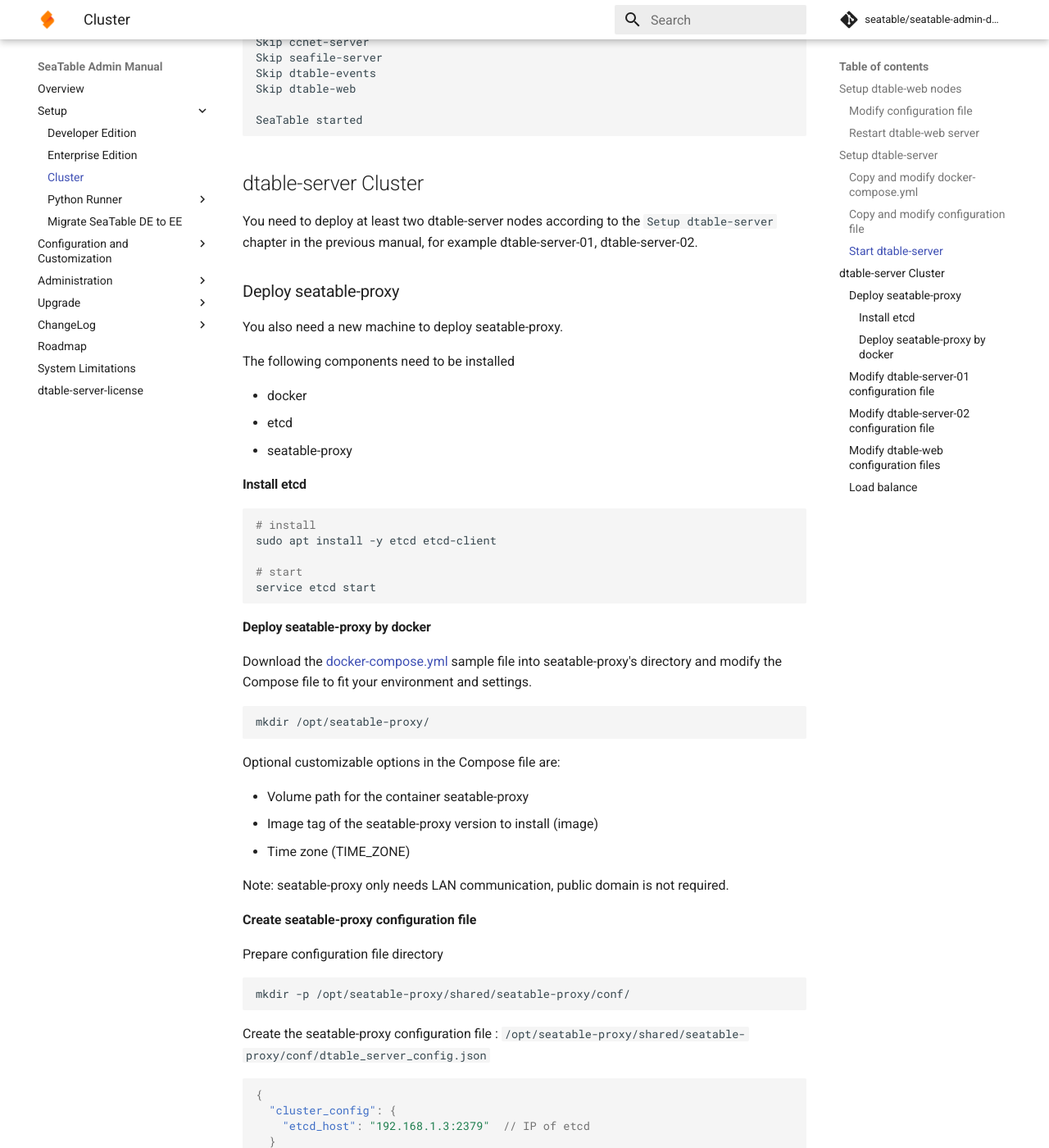
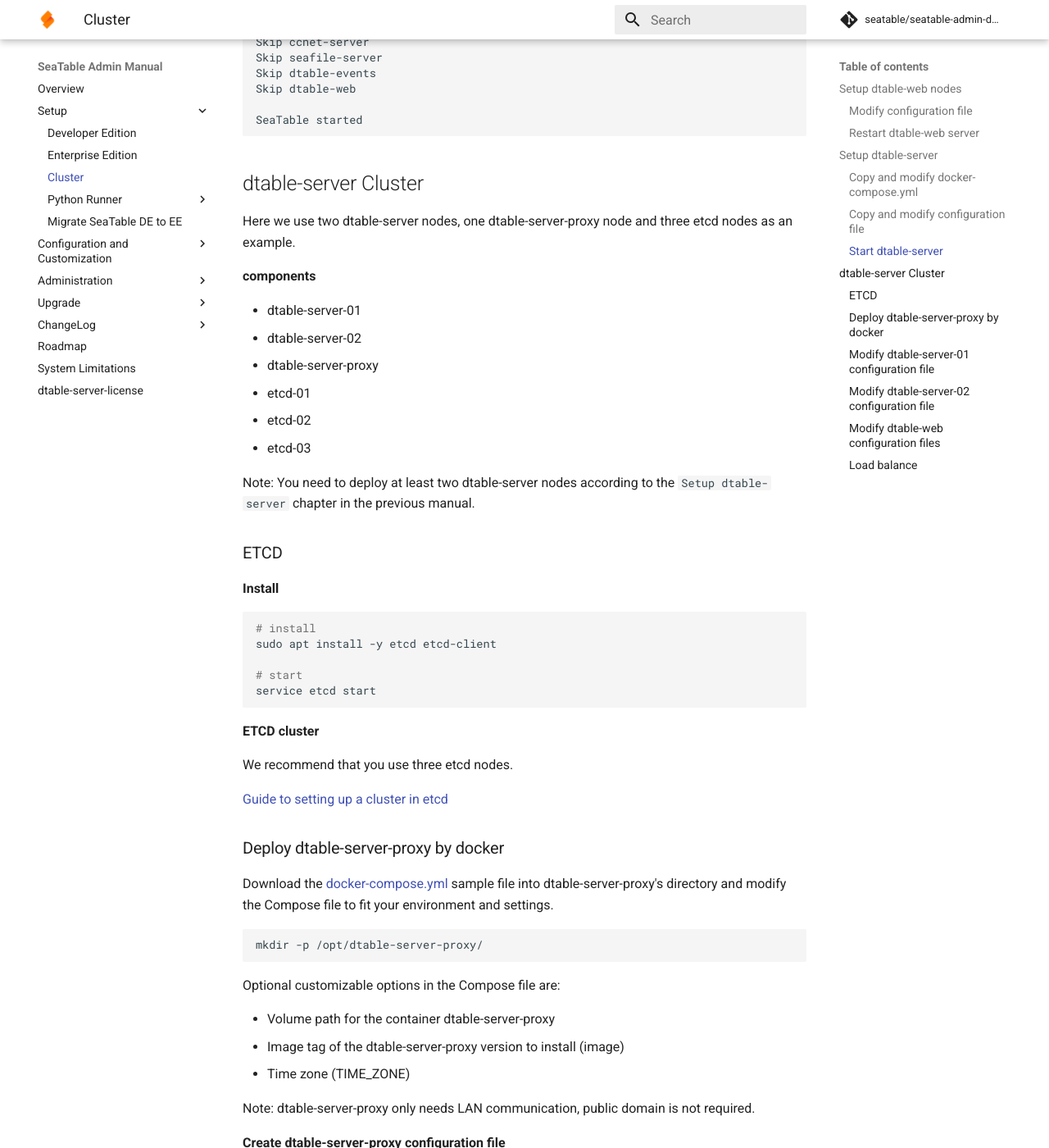
Before and after one commit to seatable/seatable-admin-docs, an MkDocs documentation site: the page built from manual/docker/Cluster/SeaTable Cluster.md, in a window 1280 px wide and 1400 px high, scrolled down 4611 px. Shown: the whole window at 82% size. Built offline with MkDocs 1.6.1 and Material for MkDocs 9.7.7, drawn with Linux system fonts in a browser that asks for light colours; comment, search, counter and statistics services are not loaded; some of the changed text lies outside the part shown.

Commit message:
rename to dtable-server-proxy

````diff
--- a/manual/docker/Cluster/SeaTable Cluster.md
+++ b/manual/docker/Cluster/SeaTable Cluster.md
@@ -227,19 +227,22 @@
 
 ## dtable-server Cluster
 
-You need to deploy at least two dtable-server nodes according to the `Setup dtable-server` chapter in the previous manual, for example dtable-server-01, dtable-server-02.
+Here we use two dtable-server nodes, one dtable-server-proxy node and three etcd nodes as an example.
 
-### Deploy seatable-proxy
+**components**
 
-You also need a new machine to deploy seatable-proxy.
+* dtable-server-01
+* dtable-server-02
+* dtable-server-proxy
+* etcd-01
+* etcd-02
+* etcd-03
 
-The following components need to be installed
+Note: You need to deploy at least two dtable-server nodes according to the `Setup dtable-server` chapter in the previous manual.
 
-* docker
-* etcd
-* seatable-proxy
+### ETCD
 
-#### Install etcd
+**Install**
 
 ```bash
 # install
@@ -249,31 +252,37 @@
 service etcd start
 ```
 
-#### Deploy seatable-proxy by docker
+**ETCD cluster**
 
-Download the [docker-compose.yml](./docker-compose.yml) sample file into seatable-proxy's directory and modify the Compose file to fit your environment and settings.
+We recommend that you use three etcd nodes.
+
+[Guide to setting up a cluster in etcd](https://etcd.io/docs/v3.5/tutorials/how-to-setup-cluster/)
+
+### Deploy dtable-server-proxy by docker
+
+Download the [docker-compose.yml](./docker-compose.yml) sample file into dtable-server-proxy's directory and modify the Compose file to fit your environment and settings.
 
 ```bash
-mkdir /opt/seatable-proxy/
+mkdir -p /opt/dtable-server-proxy/
 ```
 
 Optional customizable options in the Compose file are:
 
-* Volume path for the container seatable-proxy
-* Image tag of the seatable-proxy version to install (image)
+* Volume path for the container dtable-server-proxy
+* Image tag of the dtable-server-proxy version to install (image)
 * Time zone (TIME_ZONE)
 
-Note: seatable-proxy only needs LAN communication, public domain is not required.
+Note: dtable-server-proxy only needs LAN communication, public domain is not required.
 
-**Create seatable-proxy configuration file**
+**Create dtable-server-proxy configuration file**
 
 Prepare configuration file directory
 
 ```bash
-mkdir -p /opt/seatable-proxy/shared/seatable-proxy/conf/
+mkdir -p /opt/dtable-server-proxy/shared/seatable-proxy/conf/
 ```
 
-Create the seatable-proxy configuration file :  `/opt/seatable-proxy/shared/seatable-proxy/conf/dtable_server_config.json`
+Create the dtable-server-proxy configuration file :  `/opt/dtable-server-proxy/shared/seatable-proxy/conf/dtable_server_config.json`
 
 ```json
 {
@@ -283,7 +292,7 @@
 }
 ```
 
-**Start seatable-proxy**
+**Start dtable-server-proxy**
 
 ```bash
 docker-compose up -d
@@ -298,8 +307,8 @@
   "cluster_config": {
     "etcd_host": "192.168.1.3:2379",  // IP of etcd
     "node_id": "dtable-server-01",
-    "node_url": "http://192.168.1.101/",  // domain of dtable-server-01
-    "local_node_url": "http://192.168.1.101/"  // domain of dtable-server-01
+    "node_url": "http://dtable-server-01.domain.com/",  // domain of dtable-server-01
+    "local_node_url": "http://dtable-server-01.domain.com/"  // domain of dtable-server-01
   }
 }
 ```
@@ -319,8 +328,8 @@
   "cluster_config": {
     "etcd_host": "192.168.1.3:2379",  // IP of etcd
     "node_id": "dtable-server-02",
-    "node_url": "http://192.168.1.102/",  // domain of dtable-server-02
-    "local_node_url": "http://192.168.1.102/"  // domain of dtable-server-02
+    "node_url": "http://dtable-server-02.domain.com/",  // domain of dtable-server-02
+    "local_node_url": "http://dtable-server-02.domain.com/"  // domain of dtable-server-02
   }
 }
 ```
@@ -335,14 +344,14 @@
 # etcd
 ENABLE_DTABLE_SERVER_CLUSTER = True
 ETCD_SERVER_HOST = '192.168.1.3'  # IP of etcd
-DTABLE_PROXY_SERVER_URL = 'http://192.168.1.3:5550/'  # IP of seatable-proxy
+DTABLE_PROXY_SERVER_URL = 'http://192.168.1.5:5550/'  # IP of dtable-server-proxy
 ```
 
 dtable-db.conf
 
 ```conf
 [dtable cache]
-dtable_server_url = "http://192.168.1.3:5550/"  # IP of seatable-proxy
+dtable_server_url = "http://192.168.1.5:5550/"  # IP of dtable-server-proxy
 ```
 
 Then restart dtable-web, the command is the same as before.
@@ -354,5 +363,5 @@
 In some cases, you can manually load balancing
 
 ``` bash
-curl -X POST http://192.168.1.3:5555/rebalance/  # IP of seatable-proxy
+curl -X POST http://192.168.1.5:5555/rebalance/  # IP of dtable-server-proxy
 ```
````
Also changed, not shown: 1 other file.
